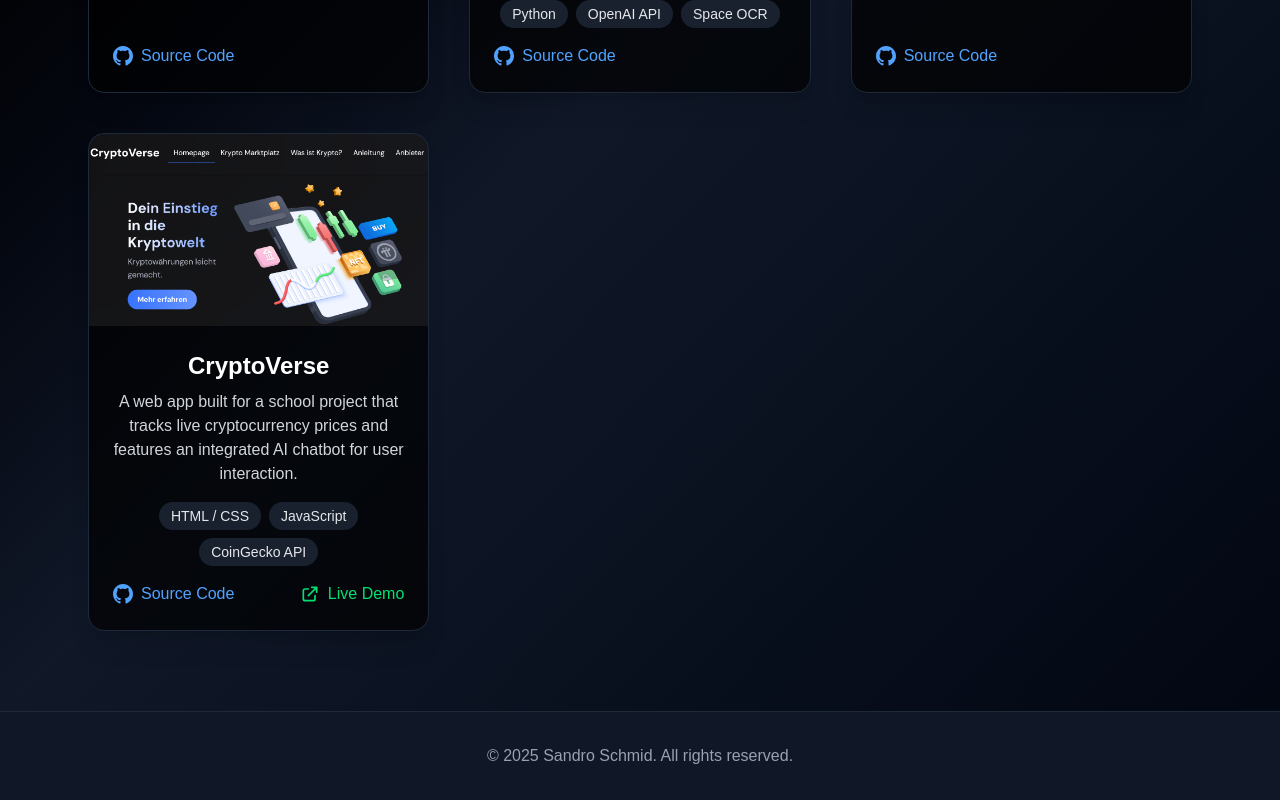
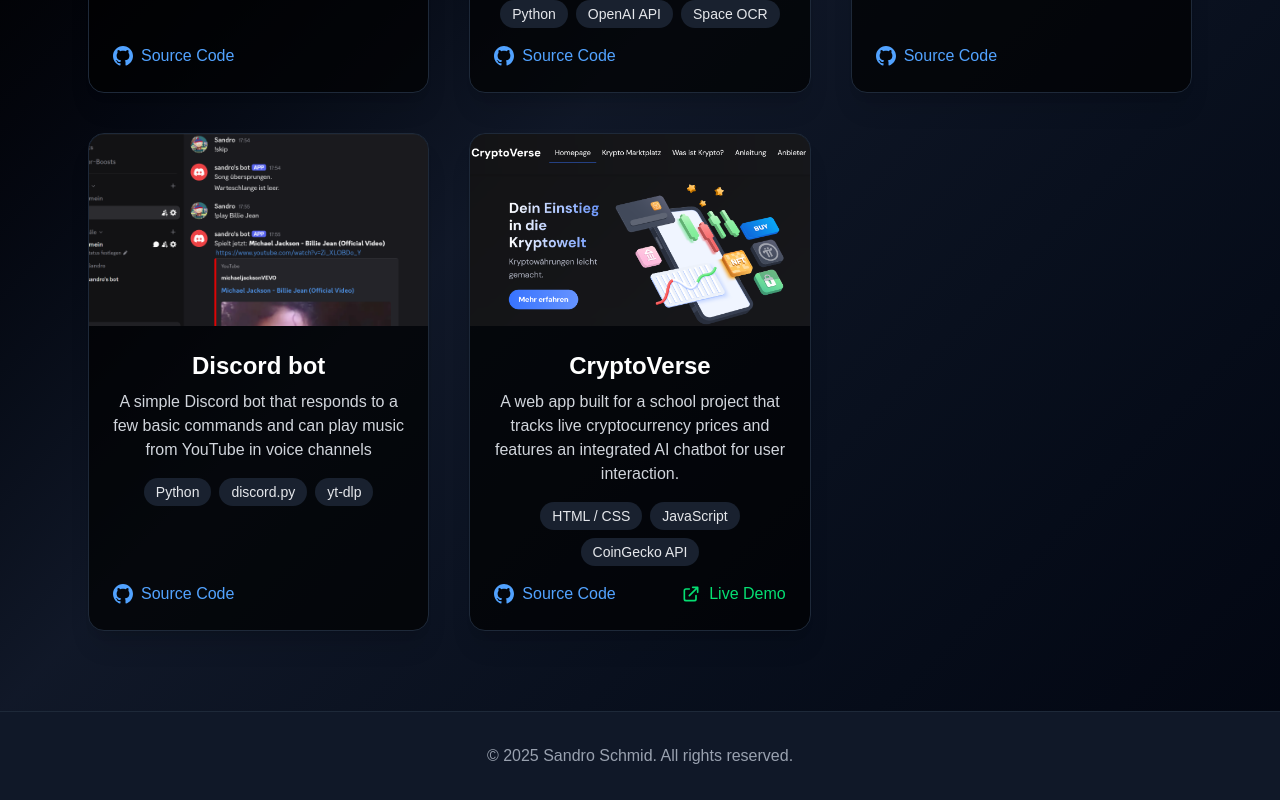
Before and after one commit to im23b-schmids3/portfolio, a Next.js app: page /projects in a window 1280 px wide. Shown: the part 670-1470 px from the top of the page. Built offline with nearby package versions, Linux system fonts and the light colour scheme.

Commit message:
add a new project & update README.md

```diff
--- a/src/app/projects/page.js
+++ b/src/app/projects/page.js
@@ -22,6 +22,13 @@
             technologies: ["Next.js", "Tailwind CSS", "MySQL"],
             image: "/images/Mensa-App.png",
             githubLink: "https://github.com/im23b-schmids3/Mensa-App"
+        },
+        {
+            title: "Discord bot",
+            description: "A simple Discord bot that responds to a few basic commands and can play music from YouTube in voice channels",
+            technologies: ["Python", "discord.py", "yt-dlp"],
+            image: "/images/Discord-Bot.png",
+            githubLink: "https://github.com/im23b-schmids3/Discord-bot"
         },
         {
             title: "CryptoVerse",
```
Also changed, not shown: public/images/Discord-Bot.png (added), 1 other file (tests, documents, lock files or other folders).
